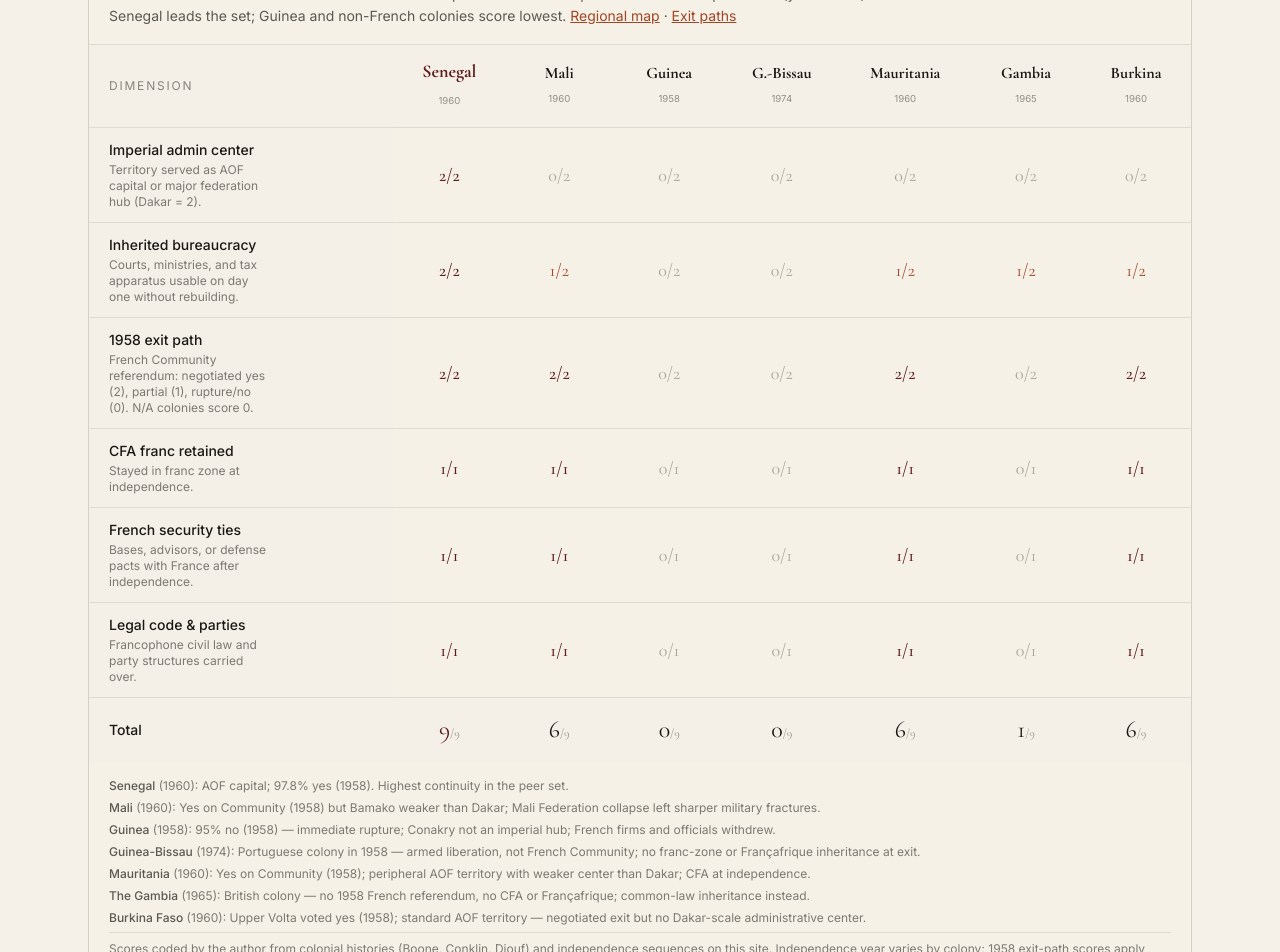
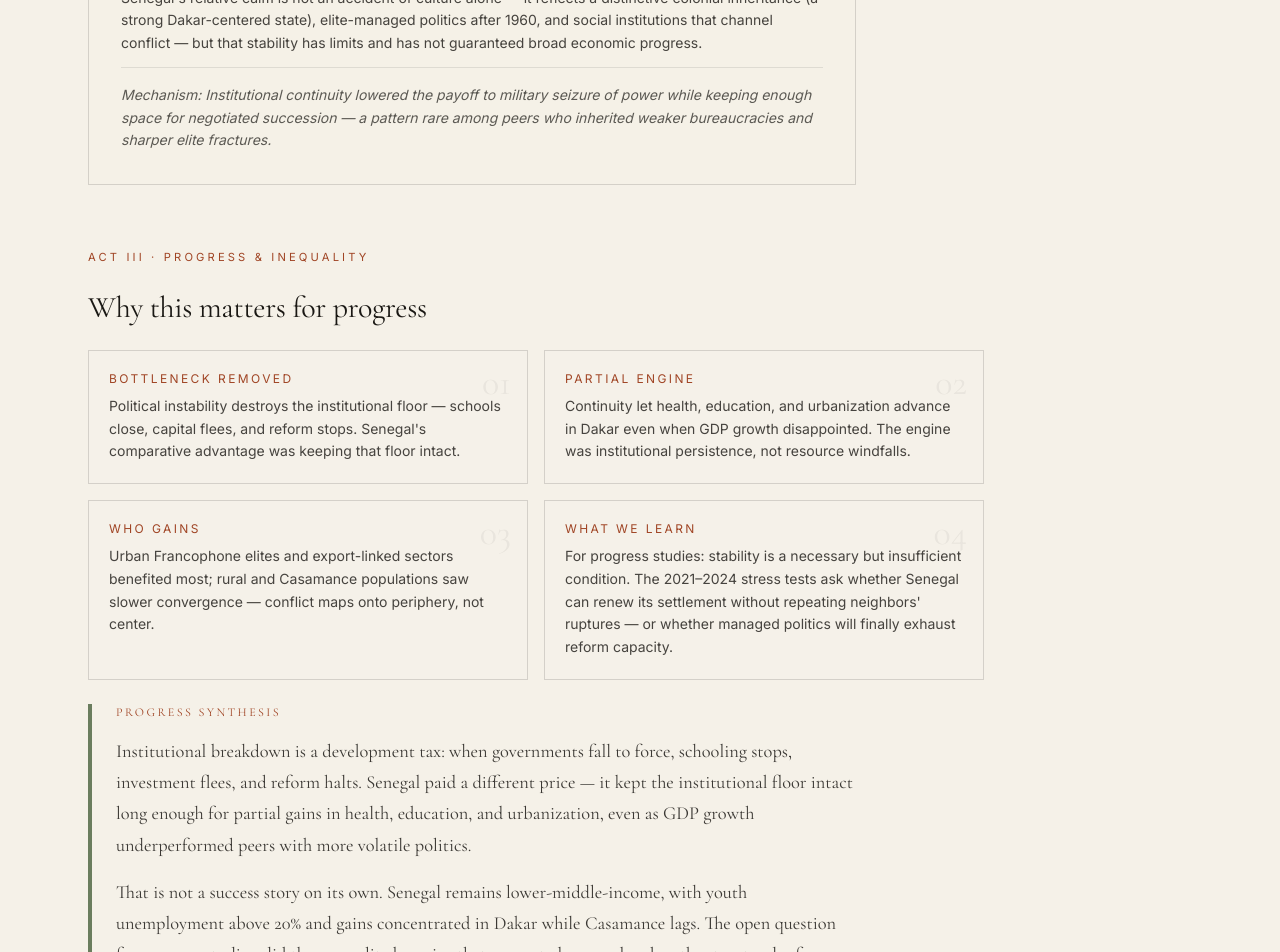
Before and after one commit to lawrencech3n/senegal-governance, a Next.js app: page / in a window 1280 px wide. Shown: the part 2960-3912 px from the top of the page. Built offline with nearby package versions, Linux system fonts and the light colour scheme.

Commit message:
Remove author-coded institutional continuity index from the site.
Drop the overview table and supporting data, and point cross-links to the regional map and 1958 fork instead.

Co-authored-by: Cursor <cursoragent@cursor.com>

```diff
--- a/app/government/page.tsx
+++ b/app/government/page.tsx
@@ -88,9 +88,9 @@ export default function GovernmentPage() {
             <Link href="/culture#fork" className="text-rust underline hover:text-ink">
               1958 fork
             </Link>
-            ; see the author-coded{" "}
-            <Link href="/#continuity" className="text-rust underline hover:text-ink">
-              continuity index
+            ; locate peers on the{" "}
+            <Link href="/#map" className="text-rust underline hover:text-ink">
+              regional map
             </Link>
             .
           </p>
--- a/app/page.tsx
+++ b/app/page.tsx
@@ -4,7 +4,6 @@ import { ProgressFrame } from "@/components/ProgressFrame";
 import { MethodologyNote } from "@/components/MethodologyNote";
 import { ContributionBox } from "@/components/ContributionBox";
 import { WestAfricaMap } from "@/components/WestAfricaMap";
-import { ContinuityIndex } from "@/components/ContinuityIndex";
 import {
   researchQuestion,
   stakes,
@@ -47,8 +46,6 @@ export default function Home() {
         <StabilityOutlierChart />
         <MethodologyNote />
       </section>
-
-      <ContinuityIndex />
 
       <section className="max-w-3xl border border-ink/15 bg-parchment/50 p-6 md:p-8 space-y-3">
         <div className="text-xs uppercase tracking-[0.2em] text-rust">
--- a/components/ContinuityIndex.tsx
+++ /dev/null
@@ -1,127 +0,0 @@
-import Link from "next/link";
-import {
-  continuityCodingNote,
-  continuityDimensions,
-  continuityScores,
-  maxContinuityTotal,
-  totalContinuity,
-} from "@/lib/data/continuity";
-
-function scoreCell(value: number, max: number) {
-  if (value === 0) return "text-ink/35";
-  if (value >= max) return "text-oxblood font-medium";
-  return "text-rust";
-}
-
-function countryHeader(country: string) {
-  if (country === "Guinea-Bissau") return "G.-Bissau";
-  if (country === "Burkina Faso") return "Burkina";
-  if (country === "The Gambia") return "Gambia";
-  return country;
-}
-
-export function ContinuityIndex() {
-  return (
-    <figure
-      id="continuity"
-      className="border border-ink/15 bg-parchment/50 overflow-hidden"
-    >
-      <header className="px-5 py-4 border-b border-ink/10 space-y-2">
-        <h3 className="font-serif text-xl md:text-2xl text-ink">
-          Institutional continuity at independence (author-coded)
-        </h3>
-        <p className="text-sm text-ink/70 max-w-3xl leading-relaxed">
-          Which French institutional structures survived each peer&apos;s exit
-          from empire? Scored at independence (year varies). Senegal leads the
-          set; Guinea and non-French colonies score lowest.{" "}
-          <Link href="/#map" className="text-rust underline hover:text-ink">
-            Regional map
-          </Link>
-          {" · "}
-          <Link href="/culture#fork" className="text-rust underline hover:text-ink">
-            Exit paths
-          </Link>
-        </p>
-      </header>
-
-      <div className="overflow-x-auto">
-        <table className="w-full min-w-[920px] text-sm">
-          <thead>
-            <tr className="border-b border-ink/10 bg-parchment/80">
-              <th className="sticky left-0 z-10 bg-parchment/95 text-left font-normal text-xs uppercase tracking-[0.15em] text-ink/50 px-5 py-3 min-w-[11rem]">
-                Dimension
-              </th>
-              {continuityScores.map((c) => (
-                <th
-                  key={c.country}
-                  className={`text-center px-2 py-3 min-w-[4.5rem] ${
-                    c.country === "Senegal"
-                      ? "font-serif text-lg text-oxblood"
-                      : "font-serif text-base text-ink"
-                  }`}
-                >
-                  <span className="block">{countryHeader(c.country)}</span>
-                  <span className="block text-[0.6rem] font-sans font-normal text-ink/45 mt-0.5">
-                    {c.independenceYear}
-                  </span>
-                </th>
-              ))}
-            </tr>
-          </thead>
-          <tbody>
-            {continuityDimensions.map((dim) => (
-              <tr key={dim.id} className="border-b border-ink/10">
-                <td className="sticky left-0 z-10 bg-parchment/95 px-5 py-3 align-top min-w-[11rem]">
-                  <div className="font-medium text-ink">{dim.label}</div>
-                  <div className="text-xs text-ink/55 mt-0.5 max-w-[10rem]">
-                    {dim.description}
-                  </div>
-                </td>
-                {continuityScores.map((c) => {
-                  const value = c.scores[dim.id] ?? 0;
-                  return (
-                    <td
-                      key={c.country}
-                      className={`text-center font-serif text-lg px-2 py-3 ${scoreCell(value, dim.maxScore)}`}
-                    >
-                      {value}/{dim.maxScore}
-                    </td>
-                  );
-                })}
-              </tr>
-            ))}
-            <tr className="bg-parchment/80">
-              <td className="sticky left-0 z-10 bg-parchment/95 px-5 py-4 font-medium text-ink">
-                Total
-              </td>
-              {continuityScores.map((c) => {
-                const total = totalContinuity(c.scores);
-                return (
-                  <td
-                    key={c.country}
-                    className={`text-center font-serif text-2xl px-2 py-4 ${
-                      c.country === "Senegal" ? "text-oxblood" : "text-ink"
-                    }`}
-                  >
-                    {total}
-                    <span className="text-xs text-ink/45">/{maxContinuityTotal}</span>
-                  </td>
-                );
-              })}
-            </tr>
-          </tbody>
-        </table>
-      </div>
-
-      <figcaption className="px-5 py-4 space-y-1.5 text-xs text-ink/55">
-        {continuityScores.map((c) => (
-          <p key={c.country}>
-            <strong className="font-medium text-ink/70">{c.country}</strong>{" "}
-            ({c.independenceYear}): {c.note}
-          </p>
-        ))}
-        <p className="border-t border-ink/10 pt-2 mt-2">{continuityCodingNote}</p>
-      </figcaption>
-    </figure>
-  );
-}
--- a/lib/data/continuity.ts
+++ /dev/null
@@ -1,163 +0,0 @@
-export type ContinuityDimension = {
-  id: string;
-  label: string;
-  maxScore: number;
-  description: string;
-};
-
-export type CountryContinuity = {
-  country: string;
-  independenceYear: number;
-  scores: Record<string, number>;
-  note: string;
-};
-
-/** Author-coded index: French institutional inheritance at independence. */
-export const continuityDimensions: ContinuityDimension[] = [
-  {
-    id: "adminCenter",
-    label: "Imperial admin center",
-    maxScore: 2,
-    description: "Territory served as AOF capital or major federation hub (Dakar = 2).",
-  },
-  {
-    id: "bureaucracy",
-    label: "Inherited bureaucracy",
-    maxScore: 2,
-    description: "Courts, ministries, and tax apparatus usable on day one without rebuilding.",
-  },
-  {
-    id: "exitPath",
-    label: "1958 exit path",
-    maxScore: 2,
-    description: "French Community referendum: negotiated yes (2), partial (1), rupture/no (0). N/A colonies score 0.",
-  },
-  {
-    id: "cfa",
-    label: "CFA franc retained",
-    maxScore: 1,
-    description: "Stayed in franc zone at independence.",
-  },
-  {
-    id: "securityTies",
-    label: "French security ties",
-    maxScore: 1,
-    description: "Bases, advisors, or defense pacts with France after independence.",
-  },
-  {
-    id: "legalParties",
-    label: "Legal code & parties",
-    maxScore: 1,
-    description: "Francophone civil law and party structures carried over.",
-  },
-];
-
-/** Peer order matches regional comparison on the Governance page. */
-export const continuityScores: CountryContinuity[] = [
-  {
-    country: "Senegal",
-    independenceYear: 1960,
-    scores: {
-      adminCenter: 2,
-      bureaucracy: 2,
-      exitPath: 2,
-      cfa: 1,
-      securityTies: 1,
-      legalParties: 1,
-    },
-    note: "AOF capital; 97.8% yes (1958). Highest continuity in the peer set.",
-  },
-  {
-    country: "Mali",
-    independenceYear: 1960,
-    scores: {
-      adminCenter: 0,
-      bureaucracy: 1,
-      exitPath: 2,
-      cfa: 1,
-      securityTies: 1,
-      legalParties: 1,
-    },
-    note: "Yes on Community (1958) but Bamako weaker than Dakar; Mali Federation collapse left sharper military fractures.",
-  },
-  {
-    country: "Guinea",
-    independenceYear: 1958,
-    scores: {
-      adminCenter: 0,
-      bureaucracy: 0,
-      exitPath: 0,
-      cfa: 0,
-      securityTies: 0,
-      legalParties: 0,
-    },
-    note: "95% no (1958) — immediate rupture; Conakry not an imperial hub; French firms and officials withdrew.",
-  },
-  {
-    country: "Guinea-Bissau",
-    independenceYear: 1974,
-    scores: {
-      adminCenter: 0,
-      bureaucracy: 0,
-      exitPath: 0,
-      cfa: 0,
-      securityTies: 0,
-      legalParties: 0,
-    },
-    note: "Portuguese colony in 1958 — armed liberation, not French Community; no franc-zone or Françafrique inheritance at exit.",
-  },
-  {
-    country: "Mauritania",
-    independenceYear: 1960,
-    scores: {
-      adminCenter: 0,
-      bureaucracy: 1,
-      exitPath: 2,
-      cfa: 1,
-      securityTies: 1,
-      legalParties: 1,
-    },
-    note: "Yes on Community (1958); peripheral AOF territory with weaker center than Dakar; CFA at independence.",
-  },
-  {
-    country: "The Gambia",
-    independenceYear: 1965,
-    scores: {
-      adminCenter: 0,
-      bureaucracy: 1,
-      exitPath: 0,
-      cfa: 0,
-      securityTies: 0,
-      legalParties: 0,
-    },
-    note: "British colony — no 1958 French referendum, no CFA or Françafrique; common-law inheritance instead.",
-  },
-  {
-    country: "Burkina Faso",
-    independenceYear: 1960,
-    scores: {
-      adminCenter: 0,
-      bureaucracy: 1,
-      exitPath: 2,
-      cfa: 1,
-      securityTies: 1,
-      legalParties: 1,
-    },
-    note: "Upper Volta voted yes (1958); standard AOF territory — negotiated exit but no Dakar-scale administrative center.",
-  },
-];
-
-export const continuityCodingNote =
-  "Scores coded by the author from colonial histories (Boone, Conklin, Diouf) and independence sequences on this site. Independence year varies by colony; 1958 exit-path scores apply only to French Community territories. 0 = absent or ruptured. Not a published index — a transparent comparison tool.";
-
-export function totalContinuity(scores: Record<string, number>) {
-  return continuityDimensions.reduce(
-    (sum, d) => sum + (scores[d.id] ?? 0),
-    0,
-  );
-}
-
-export const maxContinuityTotal = continuityDimensions.reduce(
-  (sum, d) => sum + d.maxScore,
-  0,
-);
--- a/lib/data/culture.ts
+++ b/lib/data/culture.ts
@@ -156,8 +156,8 @@ export const independenceFork = {
         },
         {
           year: "After 1960",
-          label: "Coups despite continuity",
-          detail: "High continuity score but six successful coups — ethnic and Sahel stress matter too.",
+          label: "Coups despite AOF inheritance",
+          detail: "Shared French institutional legacy with Senegal — but ethnic fracture and Sahel stress produced six successful coups.",
         },
       ],
     },
--- a/lib/data/narrative.ts
+++ b/lib/data/narrative.ts
@@ -9,7 +9,7 @@ export const originalInsight = {
   body: "Most accounts treat Senegal as culturally exceptional or French-favored. This site tests a narrower, comparative claim: the same colonial power built different state capacity in Dakar than in Bamako or Conakry — and Senegalese elites negotiated continuity rather than rupture at independence. The gap in coups and conflict years (below) is the empirical hook; the colonial-to-republic sequence is the mechanism story.",
   bullets: [
     "A comparative hook — not a Senegal survey — against six Francophone peers since 1960.",
-    "An author-coded institutional continuity index at independence (Senegal vs. Guinea vs. Mali).",
+    "A 1958 fork diagram comparing exit paths for all seven peer states at independence.",
     "Hypothesis explorer weighing colonial state-building, elite bargains, Sufi mediation, ethnicity, and Françafrique.",
     "A progress-studies lens: stability as necessary but insufficient for shared prosperity.",
   ],
```
